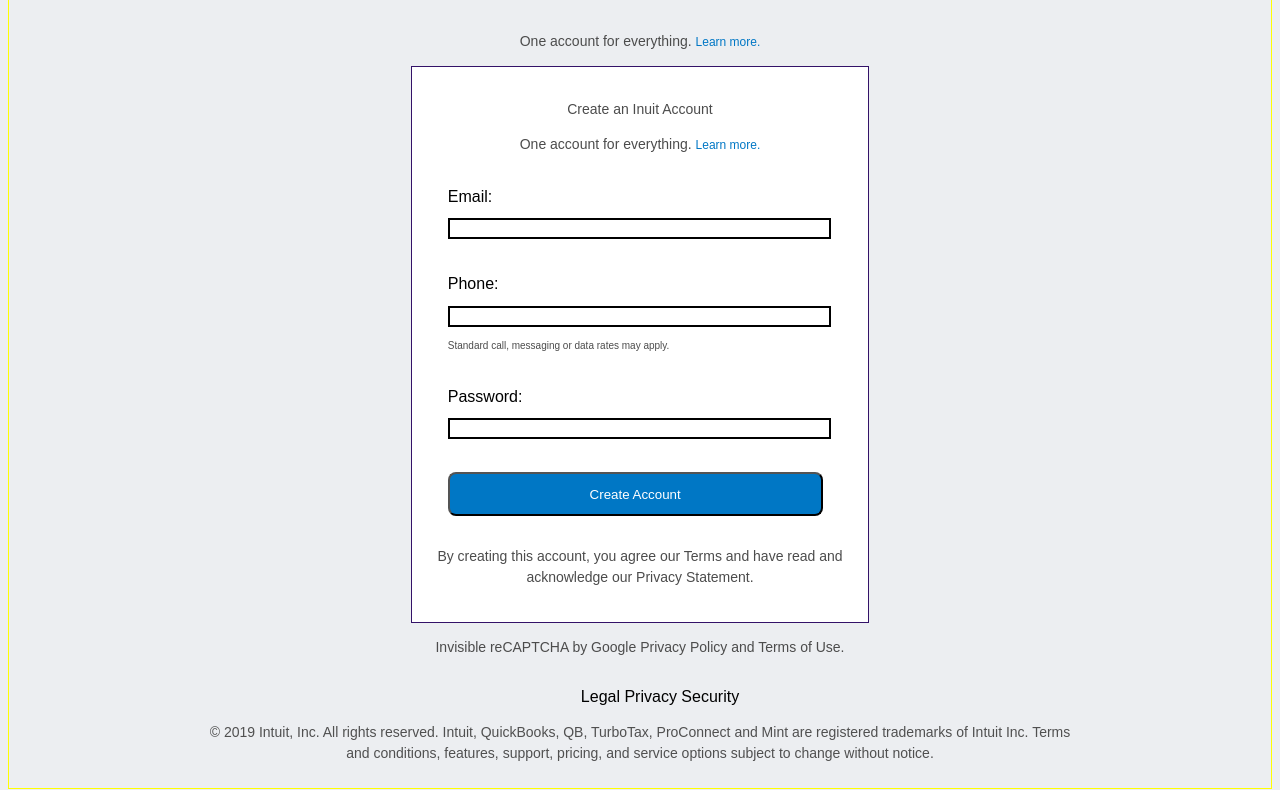
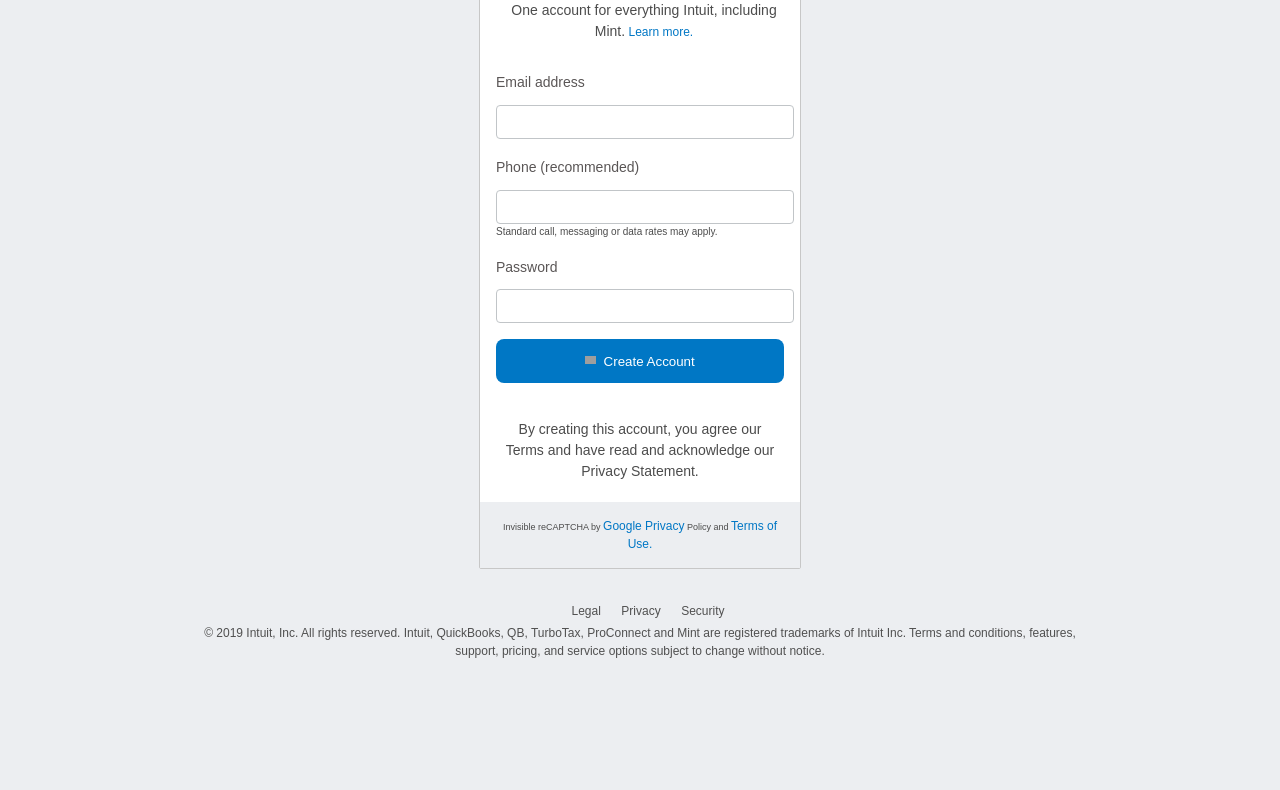
Before and after one commit to alexawesomecode/html-form-project, a plain HTML site: page index.html in a window 1280 px wide. Shown: the part 214-1004 px from the top of the page. After the commit the page ends 884 px from the top, so only its background shows below. Drawn offline with Linux system fonts and the light colour scheme; grey boxes are pictures that could not be loaded.

Commit message:
add more styling

```diff
--- a/index.html
+++ b/index.html
@@ -7,79 +7,73 @@
     <link rel="stylesheet" href="style.css" />
     <title>Mint Sign-up Clone</title>
   </head>
+
   <body>
-<nav>
-
-  <div class="nav-text">
-  <p>
-      Already have an Intuit account?</p>
-     <p> I forgot my User ID or Password </p>
-  </div>
-     <button>Sign In</button>
-</nav>
     <div class="title">
       <h1>Intuit</h1>
       <ul>
-    <li>    Legal</li>
-    <li>  Privacy</li>
-    <li>   Security</li>
+        <li><a href="#">Legal</a></li>
+        <li><a href="#">Privacy</a></li>
+        <li>Security</li>
       </ul>
     </div>
     <div class="container">
-	  <h2>Create an Inuit Account</h2>
-    <p>One account for everything. <a href="#"> Learn more.</a></p>
       <div class="form-container">
         <div class="form-header">
-
           <h2>Create an Inuit Account</h2>
-            <p>One account for everything. <a href="#"> Learn more.</a></p>
-
+          <p>
+            One account for everything Intuit, including Mint.<a href="#">
+              Learn more.</a
+            >
+          </p>
         </div>
         <form action="/do-something" method="post">
           <div class="input-box">
-            <label for="email"> Email: </label>
-            <input type="email" name="email" id="email">
-
+            <label for="email"> Email address </label>
+            <input type="email" name="email" id="email" required/>
           </div>
 
           <div class="input-box">
-          <label for="phone"> Phone: </label>
-          <input type="tel" name="phone"  id="id">
-          <p class="p-charges">  Standard call, messaging or data rates may apply. </p>
-
+            <label for="phone"> Phone (recommended) </label>
+            <input type="tel" name="phone" id="id" required/>
+            <p class="p-charges">
+              Standard call, messaging or data rates may apply.
+            </p>
           </div>
 
           <div class="input-box">
-
-
-         <label for="password"> Password: </label>
-         <input type="password" name="password"  id="password">
-
+            <label for="password"> Password <span></span></label>
+            <input type="password" name="password" id="password" required/>
           </div>
           <div class="input-button">
-        <button name="create"> Create Account </button>
+            <button name="create"><span></span> Create Account</button>
           </div>
         </form>
 
-
         <div class="terms">
-	  <p> By creating this account, you agree our Terms and have read and acknowledge our Privacy Statement. </p>
+          <p>
+            By creating this account, you agree our Terms and have read and
+            acknowledge our Privacy Statement.
+          </p>
+        </div>
+        <div class="recaptcha">
+          <p>Invisible reCAPTCHA by <a href="#">Google Privacy</a> Policy and <a href="#">Terms of Use.</a></p>
+        </div>
       </div>
 
-  </div>
-      <div class="recaptcha">
-
-      <p> Invisible reCAPTCHA by Google Privacy Policy and Terms of Use. </p>
-</div>
-
-  </body>
       <footer>
         <ul>
-      <li>    Legal</li>
-      <li>  Privacy</li>
-      <li>   Security</li>
+          <li><a href="#">Legal</a></li>
+          <li><a href="#">Privacy</a></li>
+          <li><a href="#">Security</a></li>
         </ul>
-      <p> © 2019 Intuit, Inc. All rights reserved. Intuit, QuickBooks, QB, TurboTax, ProConnect and Mint are registered trademarks of Intuit Inc.
-          Terms and conditions, features, support, pricing, and service options subject to change without notice. </p>
+        <p>
+          © 2019 Intuit, Inc. All rights reserved. Intuit, QuickBooks, QB,
+          TurboTax, ProConnect and Mint are registered trademarks of Intuit Inc.
+          Terms and conditions, features, support, pricing, and service options
+          subject to change without notice.
+        </p>
       </footer>
+    </div>
+  </body>
 </html>
--- a/style.css
+++ b/style.css
@@ -1,48 +1,53 @@
+* {
+  margin: 0;
+  padding: 0;
+}
+
+html,
 body {
-
+  width: 100%;
+  height: 100%;
   background-color: #eceef1;
   font-family: Arial;
+}
 
+a:hover{
+    text-decoration: underline;
 }
 
 nav {
-
   text-align: right;
   display: flex;
   justify-content: right;
   height: 4rem;
-
 }
 
 nav p {
   line-height: 0.8;
 }
 
+.title {
+    margin-top: 4rem;
+}
+
 .title h1 {
-
   text-align: center;
 }
 .title ul {
-
   list-style: none;
   text-align: center;
 }
 .title li {
-
   display: inline;
-
 }
 a {
-
-    color:  #0077C5;
+  color: #0077c5;
   text-decoration: none;
   font-size: 12px;
 }
 .container {
   display: flex;
   flex-direction: column;
-
-    border: 1px solid yellow;
 }
 
 .form-container {
@@ -50,49 +55,62 @@
   flex-direction: column;
   margin: 0 auto;
   background-color: #fff;
-    width: 33%;
-    height: 80%;
+  width: 36%;
+  margin-top: 2rem;
+  height: 90%;
   line-height: 1.5;
-    padding: 20px;
-    border: 1px solid rgb(51, 18, 104);
+  border: 1px solid #c7c7c7;
+  border-radius: 2px;
 }
 
-.input-box {
-
-    margin: 1rem 0;
-    padding-left: 1rem;
-    margin-bottom: 2rem;
+.form-header {
+  margin: 20px 12px 12px 20px;
 }
 
-.form-header h1, h2, p {
-
+.form-header h1,
+p {
   text-align: center;
   font-size: 14px;
   font-weight: 400;
   line-height: 1.5;
-    color: #4C4C4C;
+  color: #4c4c4c;
+}
+
+.form-header h2 {
+  color: #4c4c4c;
+  line-height: 1.1;
+  font-size: 24px;
+  margin-left: 2rem;
+  margin-bottom: 1rem;
+  font-family: initial;
 }
 
 form > * {
   margin: 1rem;
   width: 90%;
-
 }
 
-
 input {
-
-    border: 2px solid black;
+  border: 1px solid #c1c5c8;
+  border-radius: 4px;
   width: 100%;
   margin-top: 0.6rem;
-
+  height: 2rem;
+  padding-left: 8px;
 }
 
+input:focus {
+  border: 1px solid #52a8ec;
+  outline: 0;
+  border-color: rgba(82, 168, 236, 0.8);
+}
 
 label {
-
+  font-weight: 400;
+  color: #5a5656;
+  font-size: 14px;
+  line-height: 25px;
 }
-
 
 .input-button button {
   width: 100%;
@@ -100,41 +118,77 @@
   border-radius: 8px;
   padding: 6px 12px;
   color: white;
-    background-color: #0077C5;
-
+  background: #0077C5;
+  border: #0077C5;
 }
 
+.input-button span {
+    height: 1em;
+    width: .8em;
+    margin-top: 2px;
+    margin-right: 4px;
+    vertical-align: text-top;
+    display: inline-block;
+    background-image: url(https://plugin.intuitcdn.net/identity-authn-core-ui/1.0.0-dev.137/images/icon-whitelock@3x.png);
+    background-size: contain;
+    background-repeat: no-repeat;
+}
 
 .p-charges {
-
   font-size: 10px;
   text-align: left;
 }
 
-
 footer {
-
   padding: 0 0 10px 0;
   width: 70%;
   margin: 0 auto;
-
 }
 footer ul {
-
   list-style: none;
   text-align: center;
+  margin-top: 2rem;
+  margin-bottom: .3rem;
 }
 footer li {
-
-
   display: inline;
-
+  margin-left: 1rem;
+  font-size: 13px;
+  font-weight: 300;
 }
 
 footer p {
-
   text-align: center;
   font-family: Arial;
   color: #505050;
+  font-size: 12px;
+}
 
+footer ul li a{
+    color: #505050;
 }
+
+.recaptcha {
+  padding: 15px;
+  background-color: #ECEEF1;
+}
+
+.recaptcha p {
+  font-size: 9px;
+}
+
+.terms {
+  margin: 20px;
+}
+
+@media screen and (min-width: 1200px) {
+  .form-container {
+    width: 25%;
+  }
+}
+
+@media screen and (max-width: 600px) {
+  .form-container {
+    width: 80%;
+  }
+}
```
Lines whose indentation alone changed are shown as unchanged.
